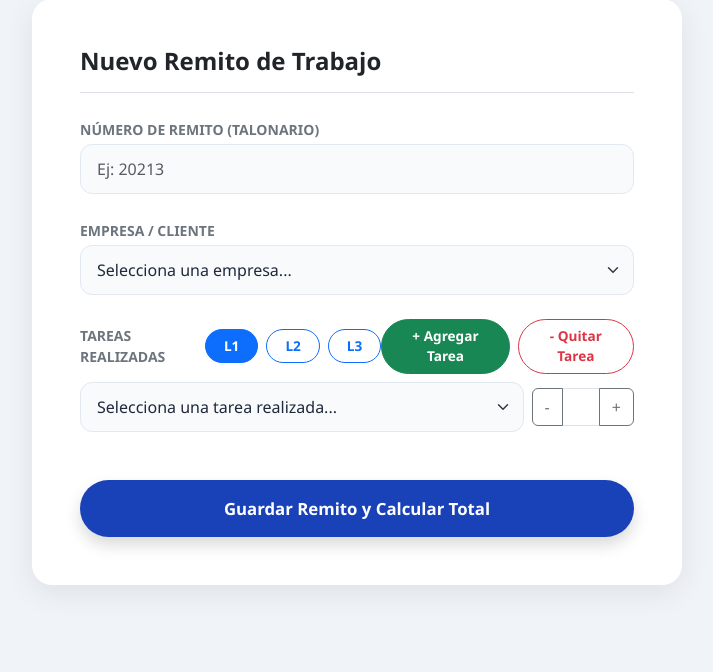
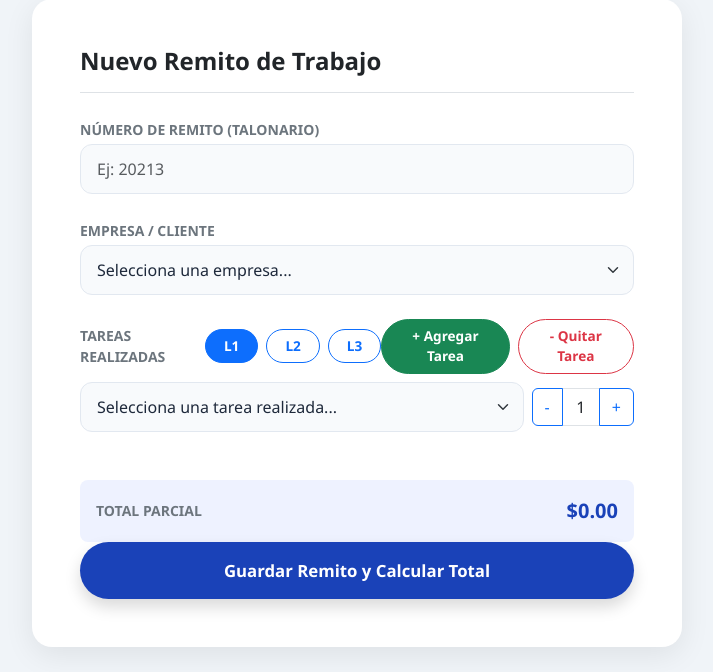
Before and after one commit to Tachi-GM/SG---Gomer-a, a Flask app: page /mataburros in a window 1280 px wide. Shown: the part 128-800 px from the top of the page, without its empty margins (283-996 px from the left). Run offline with Flask 3, Linux system fonts and the light colour scheme; data comes from the database, SQL or seed files in the repository.

Commit message:
fix: corregir boton de incremento de cantidades

```diff
--- a/requirements.txt
+++ b/requirements.txt
@@ -1 +1,4 @@
-Flask==3.0.3
+Flask 3.0.3
+Python 3
+Navegador
+SQLite
--- a/templates/mataburros.html
+++ b/templates/mataburros.html
@@ -40,6 +40,23 @@
             background-color: #ffffff;
             border-color: #1a42b8;
             box-shadow: 0 0 0 4px rgba(26, 66, 184, 0.15);
+        }
+
+        .input-cantidad {
+            min-width: 45px;
+            width: 45px;
+            padding-left: 2px;
+            padding-right: 2px;
+            text-align: center;
+        }
+        .input-cantidad::-webkit-inner-spin-button,
+        .input-cantidad::-webkit-outer-spin-button {
+            -webkit-appearance: none;
+            margin: 0;
+        }
+
+        .input-cantidad {
+            -moz-appearance: textfield;
         }
         .btn-accion-tarea {
             font-weight: 600;
@@ -129,9 +146,9 @@
 
                             <!-- Control de cantidad -->
                             <div class="input-group" style="width: 130px;">
-                                <button type="button" class="btn btn-outline-secondary" onclick="modificarCantidad(this, -1)">-</button>
+                                <button type="button" class="btn btn-outline-primary" onclick="modificarCantidad(this, -1)">-</button>
                                 <input type="number" name="cantidades" class="form-control text-center input-cantidad" value="1" min="1" readonly>
-                                <button type="button" class="btn btn-outline-secondary" onclick="modificarCantidad(this, 1)">+</button>
+                                <button type="button" class="btn btn-outline-primary" onclick="modificarCantidad(this, 1)">+</button>
                             </div>
                         </div>
                     </div>
@@ -139,6 +156,10 @@
 
                 <!-- 4. Botón Guardar / Enviar -->
                 <div class="mt-5">
+                    <div class="d-flex justify-content-between align-items-center mt-3 p-3 rounded-3" style="background-color:#eef2ff;">
+                        <span class="fw-bold text-secondary text-uppercase small">Total Parcial</span>
+                        <span id="total-parcial" class="fw-bold fs-5" style="color:#1a42b8;">$0.00</span>
+                    </div>
                     <button type="submit" class="btn btn-primary w-100 py-3 fw-bold rounded-pill shadow" style="background-color: #1a42b8; border: none; font-size: 1.05rem;">
                         Guardar Remito y Calcular Total
                     </button>
@@ -154,14 +175,17 @@
             const contenedor = document.getElementById('contenedor-tareas');
             const primerFila = contenedor.querySelector('.fila-tarea');
 
-            // Clonamos toda la fila (select + botones de cantidad)
             const nuevaFila = primerFila.cloneNode(true);
+            nuevaFila.querySelector('select').selectedIndex = 0;
 
-            // Reseteamos el select y la cantidad a 1
-            nuevaFila.querySelector('select').selectedIndex = 0;
-            nuevaFila.querySelector('.input-cantidad').value = 1;
+            // 1️⃣ PRIMERO insertamos la fila en la página
+            contenedor.appendChild(nuevaFila);
 
-            contenedor.appendChild(nuevaFila);
+            // 2️⃣ RECIÉN AHORA tocamos su valor, cuando ya está "conectada" y visible
+            const inputCantidad = nuevaFila.querySelector('.input-cantidad');
+            inputCantidad.value = 1;
+
+            calcularTotal();
         }
 
         function quitarFilaTarea() {
@@ -170,6 +194,8 @@
             if (filas.length > 1) {
                 contenedor.removeChild(filas[filas.length - 1]);
             }
+
+            calcularTotal();
         }
 
         function cambiarLista(numeroLista) {
@@ -202,6 +228,8 @@
             const botonActivo = document.getElementById(`btn-l${numeroLista}`);
             botonActivo.classList.remove('btn-outline-primary');
             botonActivo.classList.add('btn-primary');
+
+            calcularTotal();
         }
 
         function modificarCantidad(boton, cambio) {
@@ -214,7 +242,34 @@
             if (nuevoValor >= 1) {
                 input.value = nuevoValor;
             }
+            calcularTotal();
         }
+
+        function calcularTotal() {
+            const filas = document.querySelectorAll('#contenedor-tareas .fila-tarea');
+            const listaActual = document.getElementById('tipo_lista').value; // "1", "2" o "3"
+            let total = 0;
+
+            filas.forEach(fila => {
+                const select = fila.querySelector('select');
+                const cantidadInput = fila.querySelector('.input-cantidad');
+                const opcionSeleccionada = select.options[select.selectedIndex];
+
+                const precio = parseFloat(opcionSeleccionada.getAttribute(`data-precio${listaActual}`)) || 0;
+                const cantidad = parseInt(cantidadInput.value) || 0;
+
+                total += precio * cantidad;
+            });
+
+            document.getElementById('total-parcial').textContent =
+                `$${total.toLocaleString('es-AR', { minimumFractionDigits: 2, maximumFractionDigits: 2 })}`;
+        }
+
+        document.getElementById('contenedor-tareas').addEventListener('change', function(e) {
+        if (e.target.tagName === 'SELECT') {
+            calcularTotal();
+        }
+    });
     </script>
 </body>
 </html>
```
Also changed, not shown: app.py (line endings or trailing spaces), 1 other file.
